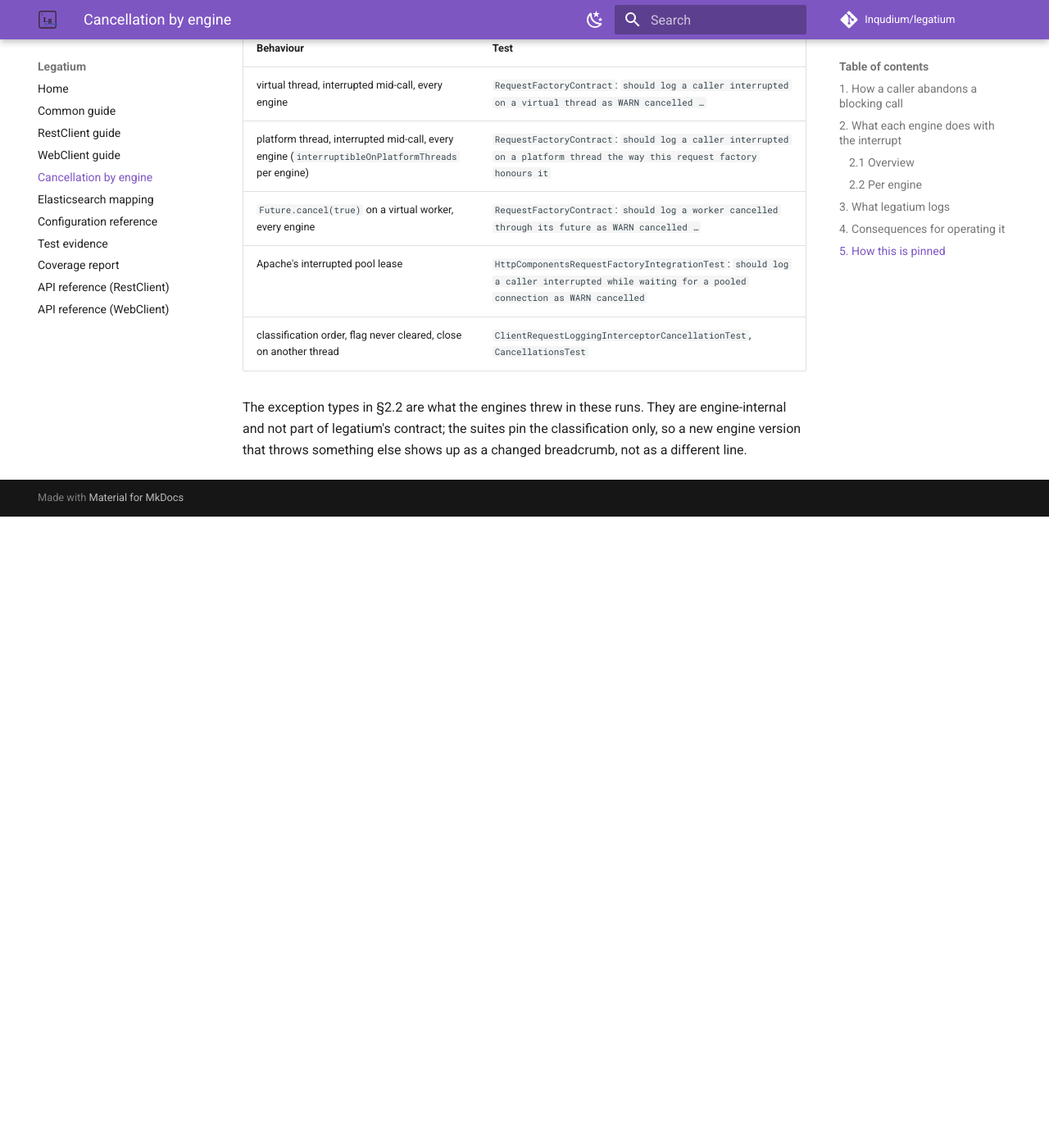
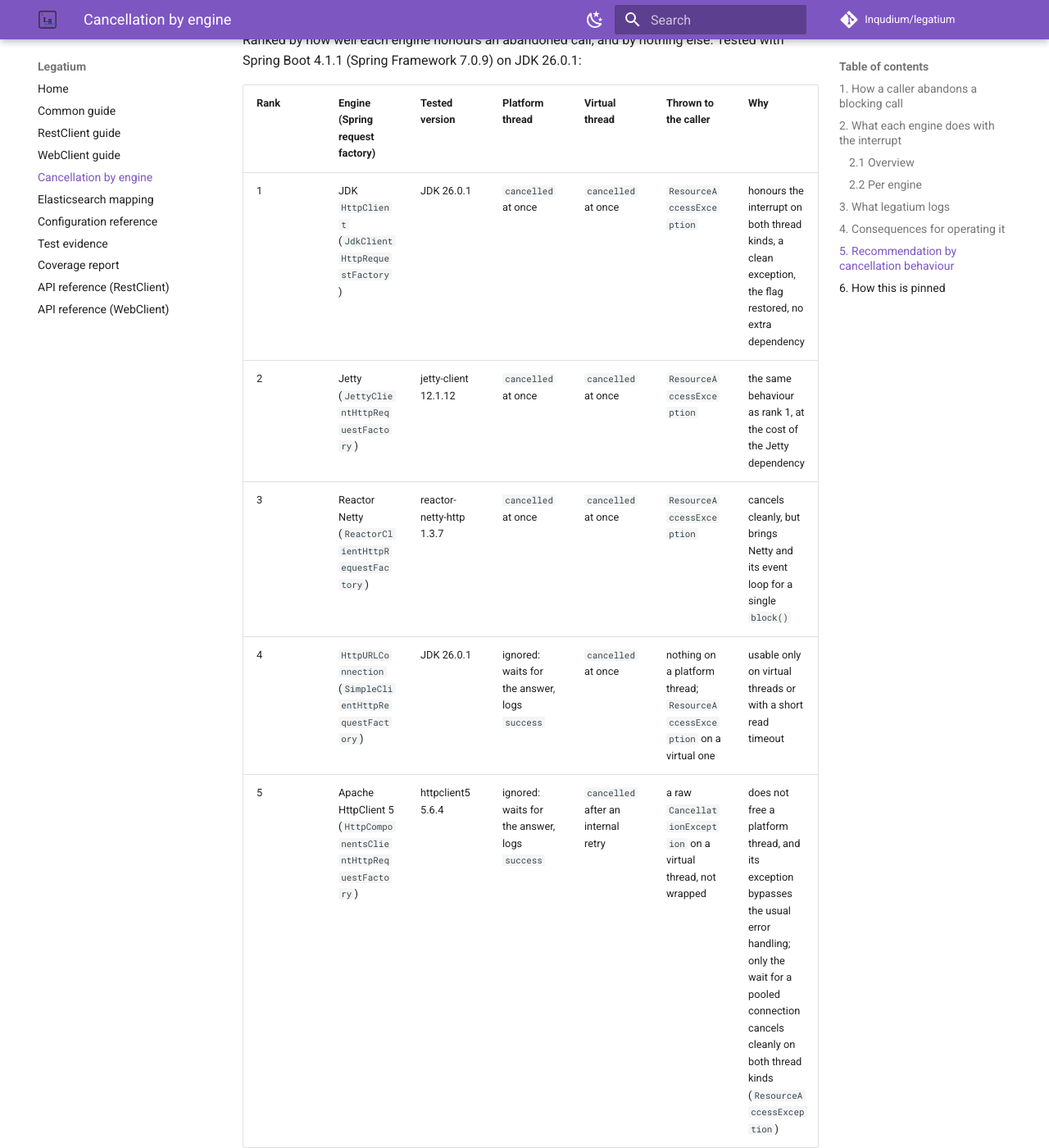
Before and after one commit to Inqudium/legatium, an MkDocs documentation site: the page built from docs/cancellation-by-engine.md, in a window 1280 px wide and 1400 px high, scrolled down 4349 px. Shown: the whole window at 82% size. Built offline with MkDocs 1.6.1 and Material for MkDocs 9.7.7, drawn with Linux system fonts in a browser that asks for light colours; comment, search, counter and statistics services are not loaded; before the commit the page ends 4979 px from its top, so only the background shows below that; some of the changed text lies outside the part shown.

Commit message:
Rank the engines by cancellation behaviour
Adds §5 to "Cancellation by engine": the five request factories ranked
by how well they honour an abandoned call, with the versions the
ranking was tested against (Spring Boot 4.1.1, JDK 26.0.1, jetty-client
12.1.12, reactor-netty-http 1.3.7, httpclient5 5.6.4) and its limits.

Co-Authored-By: Claude Opus 5.5 <noreply@anthropic.com>

```diff
--- a/docs/cancellation-by-engine.md
+++ b/docs/cancellation-by-engine.md
@@ -118,7 +118,30 @@ engine threw, which is where the differences of §2.2 remain visible.
   `InterruptedException` without restoring the flag pushes legatium onto the cause-chain fallback; one
   that also swallows the exception makes the call look like whatever it returns instead.
 
-## 5. How this is pinned
+## 5. Recommendation by cancellation behaviour
+
+Ranked by how well each engine honours an abandoned call, and by nothing else. Tested with Spring
+Boot 4.1.1 (Spring Framework 7.0.9) on JDK 26.0.1:
+
+| Rank | Engine (Spring request factory) | Tested version | Platform thread | Virtual thread | Thrown to the caller | Why |
+|---|---|---|---|---|---|---|
+| 1 | JDK `HttpClient` (`JdkClientHttpRequestFactory`) | JDK 26.0.1 | `cancelled` at once | `cancelled` at once | `ResourceAccessException` | honours the interrupt on both thread kinds, a clean exception, the flag restored, no extra dependency |
+| 2 | Jetty (`JettyClientHttpRequestFactory`) | jetty-client 12.1.12 | `cancelled` at once | `cancelled` at once | `ResourceAccessException` | the same behaviour as rank 1, at the cost of the Jetty dependency |
+| 3 | Reactor Netty (`ReactorClientHttpRequestFactory`) | reactor-netty-http 1.3.7 | `cancelled` at once | `cancelled` at once | `ResourceAccessException` | cancels cleanly, but brings Netty and its event loop for a single `block()` |
+| 4 | `HttpURLConnection` (`SimpleClientHttpRequestFactory`) | JDK 26.0.1 | ignored: waits for the answer, logs `success` | `cancelled` at once | nothing on a platform thread; `ResourceAccessException` on a virtual one | usable only on virtual threads or with a short read timeout |
+| 5 | Apache HttpClient 5 (`HttpComponentsClientHttpRequestFactory`) | httpclient5 5.6.4 | ignored: waits for the answer, logs `success` | `cancelled` after an internal retry | a raw `CancellationException` on a virtual thread, not wrapped | does not free a platform thread, and its exception bypasses the usual error handling; only the wait for a pooled connection cancels cleanly on both thread kinds (`ResourceAccessException`) |
+
+The ranking covers cancellation only. Connection-pool control, HTTP/2 or proxy support can rank the
+engines differently, and Apache often comes out on top there. A team that keeps Apache sets the read
+timeout no longer than the `TimeLimiter` budget and catches `CancellationException` (§4). On virtual
+threads, ranks 1 to 4 are equivalent. No engine stops the peer's work: for a non-idempotent call the
+choice of engine changes nothing about whether it was executed.
+
+The versions are those of the connector-suite run behind this page. A dependency upgrade can change
+an engine's behaviour; the suites then fail or show a changed breadcrumb, and this table is updated
+with them.
+
+## 6. How this is pinned
 
 | Behaviour | Test |
 |---|---|
```
Also changed, not shown: CHANGELOG.md (+2 -1 lines).
